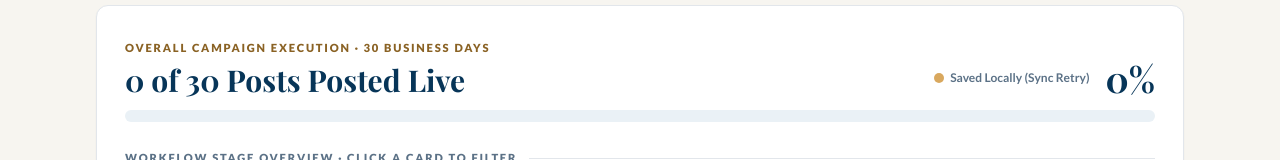
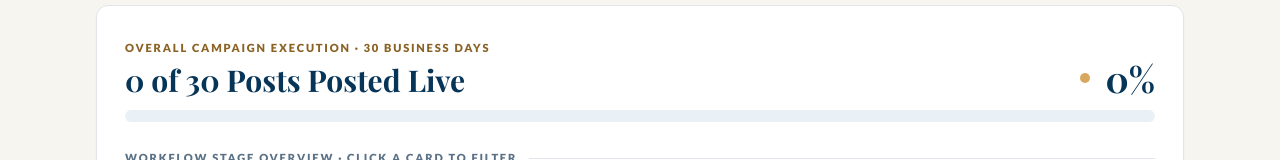
Before and after one commit to jm-work-07/content-tracker, a plain HTML site: page index.html in a window 1280 px wide. Shown: the part 210-370 px from the top of the page. Drawn offline with nearby package versions, Linux system fonts and the light colour scheme; no server answers; a web font is replaced by a local one.

Commit message:
Update index.html

```diff
--- a/index.html
+++ b/index.html
@@ -135,7 +135,6 @@
           <div class="flex items-center gap-4">
             <span id="storage-indicator" class="text-xs font-bold text-agency-steel flex items-center gap-1.5">
               <span id="storage-dot" class="w-2.5 h-2.5 rounded-full bg-agency-success inline-block"></span>
-              <span id="storage-label">Saved Locally</span>
             </span>
             <span id="progress-percent" class="font-display text-3xl sm:text-4xl font-bold text-agency-navy">0%</span>
           </div>
```
